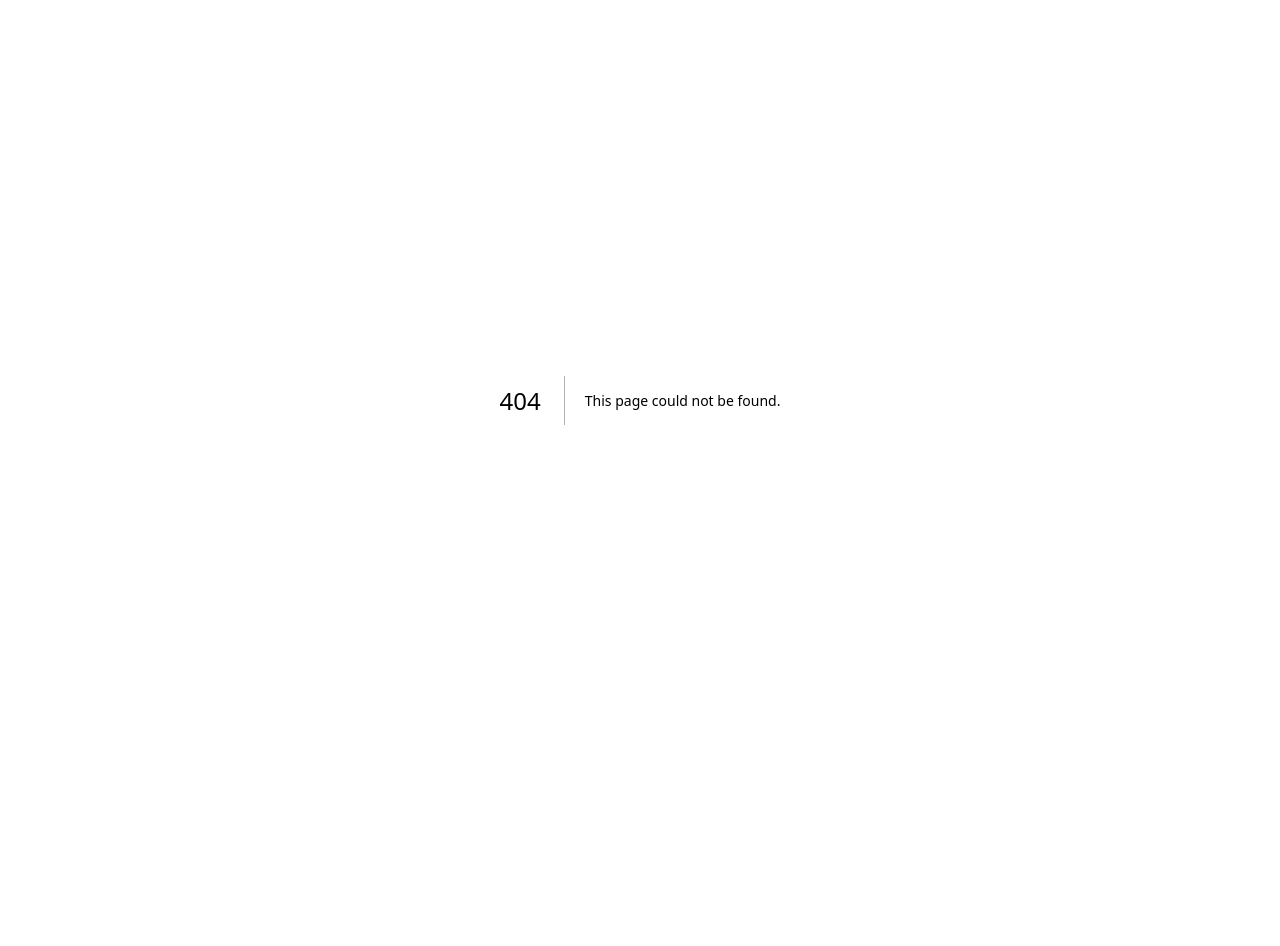
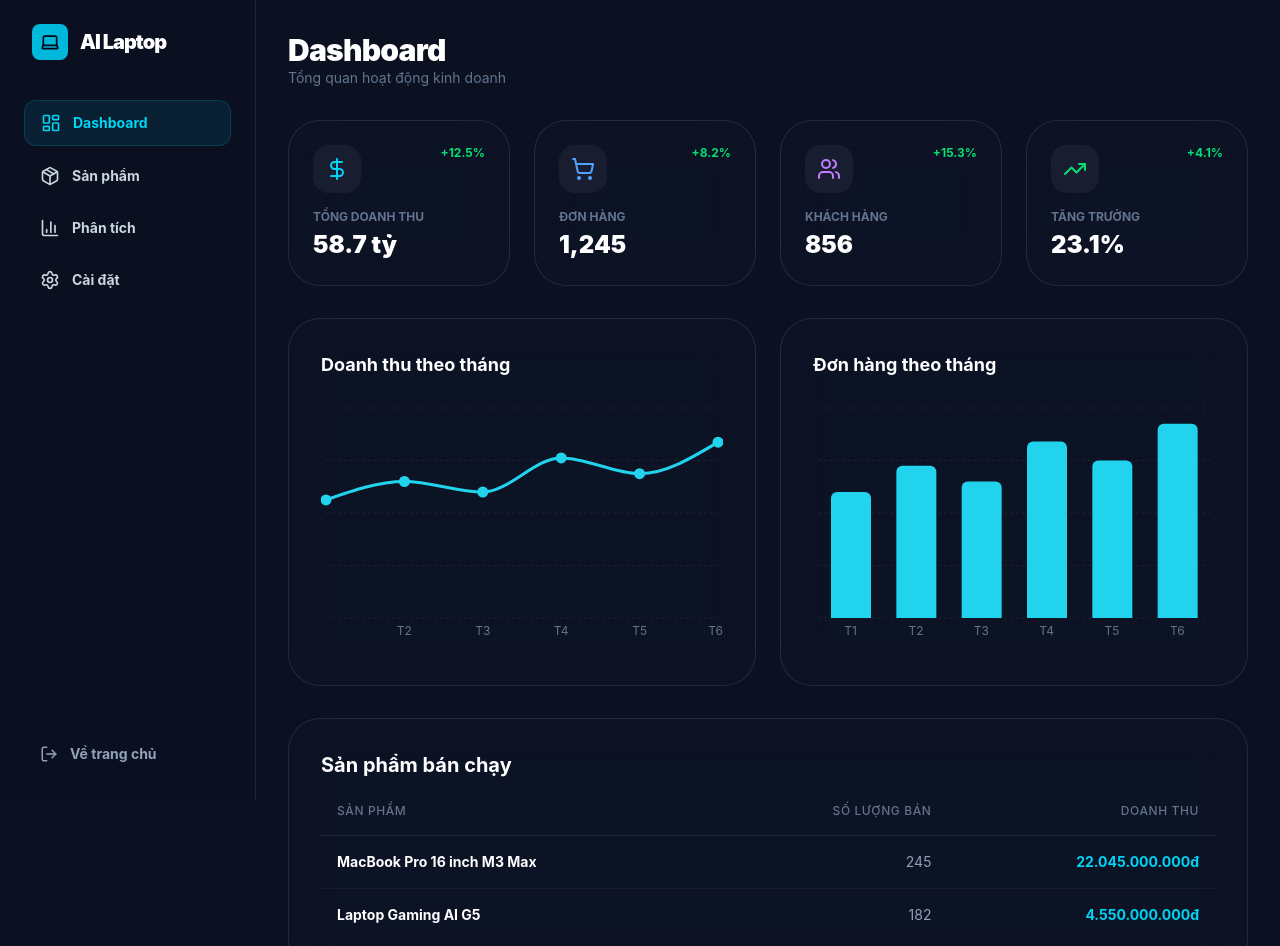
Before and after one commit to tDiui/LaptopwebAI, a Next.js app in the folder HeThongLaptopAI_FullStack/client/: page /admin in a window 1280 px wide. Before the commit this address had no page. Shown: the top 946 px of the page. Before the commit the page ends 800 px from the top, so only its background shows below. Built offline with nearby package versions, Linux system fonts and the light colour scheme.

Commit message:
Admin-dashboard-page

```diff
--- /dev/null
+++ b/HeThongLaptopAI_FullStack/client/app/admin/layout.tsx
@@ -0,0 +1,44 @@
+"use client";
+import React from 'react';
+import { LayoutDashboard, Package, BarChart3, Settings, LogOut, Laptop } from 'lucide-react';
+import Link from 'next/link';
+
+export default function AdminLayout({ children }: { children: React.ReactNode }) {
+    return (
+        <div className="flex min-h-screen bg-[#0b1121] text-slate-300">
+            {/* Sidebar bên trái */}
+            <aside className="w-64 border-r border-white/10 bg-[#0b1121]/50 backdrop-blur-xl flex flex-col p-6 sticky top-0 h-screen">
+                <div className="flex items-center gap-3 mb-10 px-2">
+                    <div className="p-2 bg-cyan-500 rounded-lg text-slate-950">
+                        <Laptop size={20} />
+                    </div>
+                    <span className="font-black text-white text-xl tracking-tighter">AI Laptop</span>
+                </div>
+
+                <nav className="flex-1 space-y-2">
+                    <SidebarItem icon={<LayoutDashboard size={20} />} label="Dashboard" active />
+                    <SidebarItem icon={<Package size={20} />} label="Sản phẩm" />
+                    <SidebarItem icon={<BarChart3 size={20} />} label="Phân tích" />
+                    <SidebarItem icon={<Settings size={20} />} label="Cài đặt" />
+                </nav>
+
+                <Link href="/" className="mt-auto flex items-center gap-3 px-4 py-3 text-sm font-bold text-slate-400 hover:text-cyan-400 transition-all">
+                    <LogOut size={18} /> Về trang chủ
+                </Link>
+            </aside>
+
+            {/* Main Content Area */}
+            <main className="flex-1 p-8 overflow-y-auto">
+                {children}
+            </main>
+        </div>
+    );
+}
+
+function SidebarItem({ icon, label, active = false }: any) {
+    return (
+        <div className={`flex items-center gap-3 px-4 py-3 rounded-xl cursor-pointer transition-all font-bold text-sm ${active ? 'bg-cyan-500/10 text-cyan-400 border border-cyan-500/20' : 'hover:bg-white/5 hover:text-white'}`}>
+            {icon} {label}
+        </div>
+    );
+}
--- /dev/null
+++ b/HeThongLaptopAI_FullStack/client/app/admin/page.tsx
@@ -0,0 +1,107 @@
+"use client";
+import { LineChart, Line, BarChart, Bar, XAxis, YAxis, CartesianGrid, Tooltip, ResponsiveContainer } from 'recharts';
+import { DollarSign, ShoppingCart, Users, TrendingUp } from 'lucide-react';
+
+// Dữ liệu giả lập cho biểu đồ
+const data = [
+    { name: 'T1', doanhThu: 45, donHang: 120 },
+    { name: 'T2', doanhThu: 52, donHang: 145 },
+    { name: 'T3', doanhThu: 48, donHang: 130 },
+    { name: 'T4', doanhThu: 61, donHang: 168 },
+    { name: 'T5', doanhThu: 55, donHang: 150 },
+    { name: 'T6', doanhThu: 67, donHang: 185 },
+];
+
+export default function DashboardPage() {
+    return (
+        <div className="space-y-8">
+            <div>
+                <h1 className="text-3xl font-black text-white tracking-tight">Dashboard</h1>
+                <p className="text-slate-500 text-sm">Tổng quan hoạt động kinh doanh</p>
+            </div>
+
+            {/* 4 Thẻ thống kê hàng đầu */}
+            <div className="grid grid-cols-1 md:grid-cols-2 lg:grid-cols-4 gap-6">
+                <StatCard title="Tổng doanh thu" value="58.7 tỷ" percent="+12.5%" icon={<DollarSign />} color="text-cyan-400" />
+                <StatCard title="Đơn hàng" value="1,245" percent="+8.2%" icon={<ShoppingCart />} color="text-blue-400" />
+                <StatCard title="Khách hàng" value="856" percent="+15.3%" icon={<Users />} color="text-purple-400" />
+                <StatCard title="Tăng trưởng" value="23.1%" percent="+4.1%" icon={<TrendingUp />} color="text-green-400" />
+            </div>
+
+            {/* Khu vực biểu đồ */}
+            <div className="grid grid-cols-1 lg:grid-cols-2 gap-6">
+                <ChartContainer title="Doanh thu theo tháng">
+                    <ResponsiveContainer width="100%" height={250}>
+                        <LineChart data={data}>
+                            <CartesianGrid strokeDasharray="3 3" stroke="#ffffff10" vertical={false} />
+                            <XAxis dataKey="name" stroke="#64748b" fontSize={12} tickLine={false} axisLine={false} />
+                            <Tooltip contentStyle={{ backgroundColor: '#0f172a', border: '1px solid #ffffff10', borderRadius: '12px' }} />
+                            <Line type="monotone" dataKey="doanhThu" stroke="#22d3ee" strokeWidth={3} dot={{ r: 4, fill: '#22d3ee' }} />
+                        </LineChart>
+                    </ResponsiveContainer>
+                </ChartContainer>
+
+                <ChartContainer title="Đơn hàng theo tháng">
+                    <ResponsiveContainer width="100%" height={250}>
+                        <BarChart data={data}>
+                            <CartesianGrid strokeDasharray="3 3" stroke="#ffffff10" vertical={false} />
+                            <XAxis dataKey="name" stroke="#64748b" fontSize={12} tickLine={false} axisLine={false} />
+                            <Bar dataKey="donHang" fill="#22d3ee" radius={[6, 6, 0, 0]} barSize={40} />
+                        </BarChart>
+                    </ResponsiveContainer>
+                </ChartContainer>
+            </div>
+
+            {/* Bảng sản phẩm bán chạy */}
+            <div className="bg-slate-900/40 backdrop-blur-xl border border-white/10 rounded-[2rem] p-8">
+                <h2 className="text-xl font-bold text-white mb-6">Sản phẩm bán chạy</h2>
+                <table className="w-full text-left text-sm">
+                    <thead>
+                        <tr className="text-slate-500 border-b border-white/10">
+                            <th className="pb-4 font-medium uppercase tracking-wider text-xs px-4">Sản phẩm</th>
+                            <th className="pb-4 font-medium uppercase tracking-wider text-xs text-right px-4">Số lượng bán</th>
+                            <th className="pb-4 font-medium uppercase tracking-wider text-xs text-right px-4">Doanh thu</th>
+                        </tr>
+                    </thead>
+                    <tbody className="divide-y divide-white/5">
+                        <ProductRow name="MacBook Pro 16 inch M3 Max" sales={245} revenue="22.045.000.000đ" />
+                        <ProductRow name="Laptop Gaming AI G5" sales={182} revenue="4.550.000.000đ" />
+                    </tbody>
+                </table>
+            </div>
+        </div>
+    );
+}
+
+// Các component phụ hỗ trợ layout
+function StatCard({ title, value, percent, icon, color }: any) {
+    return (
+        <div className="bg-slate-900/40 backdrop-blur-xl border border-white/10 p-6 rounded-[2rem] relative overflow-hidden group">
+            <div className="flex justify-between items-start mb-4">
+                <div className={`p-3 bg-white/5 rounded-2xl ${color}`}>{icon}</div>
+                <span className="text-green-400 text-xs font-bold">{percent}</span>
+            </div>
+            <div className="text-slate-500 text-xs font-bold uppercase mb-1">{title}</div>
+            <div className="text-2xl font-black text-white">{value}</div>
+        </div>
+    );
+}
+
+function ChartContainer({ title, children }: any) {
+    return (
+        <div className="bg-slate-900/40 backdrop-blur-xl border border-white/10 p-8 rounded-[2rem]">
+            <h3 className="text-lg font-bold text-white mb-6">{title}</h3>
+            {children}
+        </div>
+    );
+}
+
+function ProductRow({ name, sales, revenue }: any) {
+    return (
+        <tr className="hover:bg-white/5 transition-colors">
+            <td className="py-4 font-bold text-white px-4">{name}</td>
+            <td className="py-4 text-slate-400 text-right px-4">{sales}</td>
+            <td className="py-4 text-cyan-400 font-bold text-right px-4">{revenue}</td>
+        </tr>
+    );
+}
--- a/HeThongLaptopAI_FullStack/client/package.json
+++ b/HeThongLaptopAI_FullStack/client/package.json
@@ -9,9 +9,11 @@
     "lint": "eslint"
   },
   "dependencies": {
+    "lucide-react": "^0.577.0",
     "next": "16.1.6",
     "react": "19.2.3",
-    "react-dom": "19.2.3"
+    "react-dom": "19.2.3",
+    "recharts": "^3.7.0"
   },
   "devDependencies": {
     "@tailwindcss/postcss": "^4",
```
Also changed, not shown: 1 other file (tests, documents, lock files or other folders).
